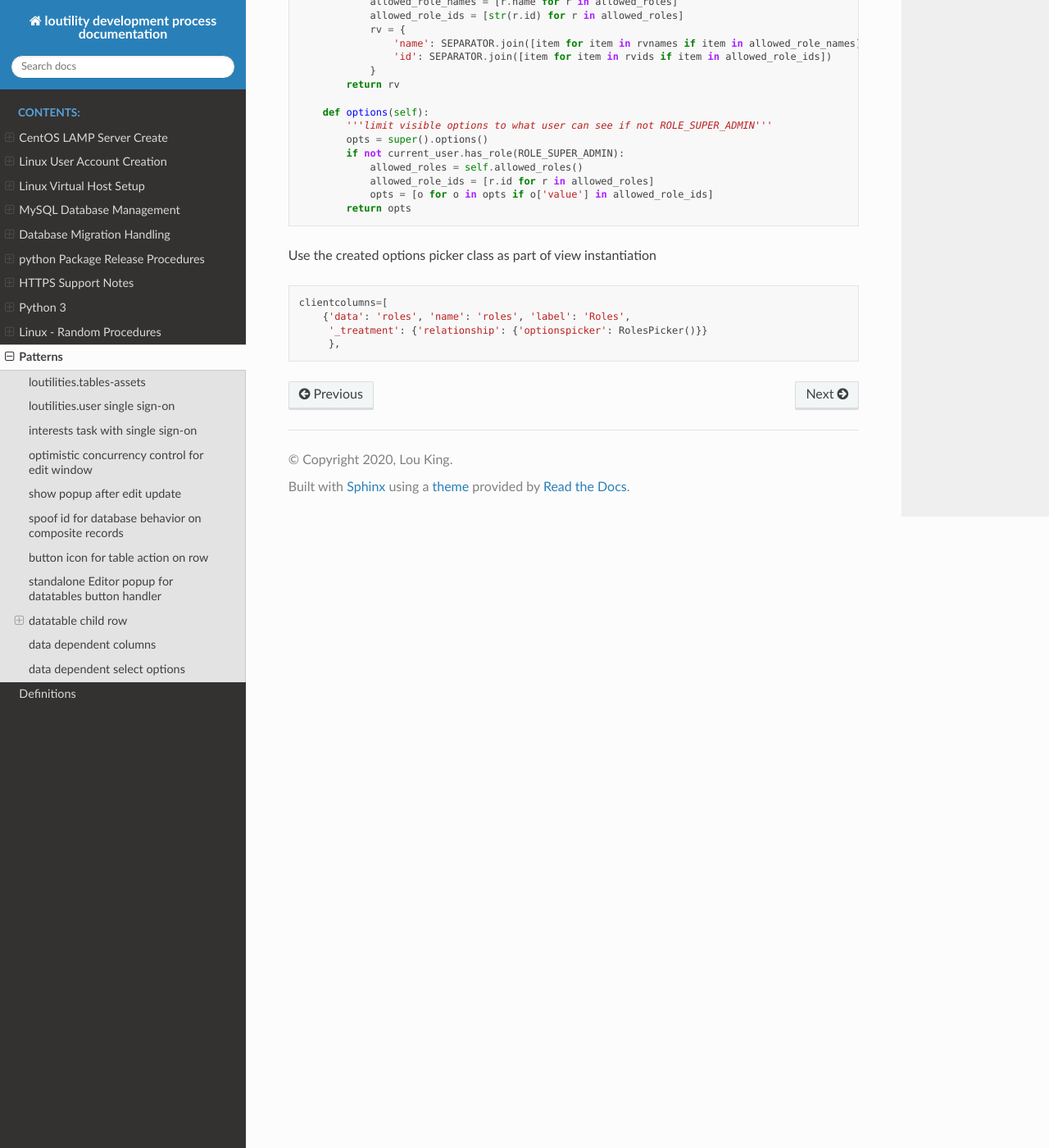
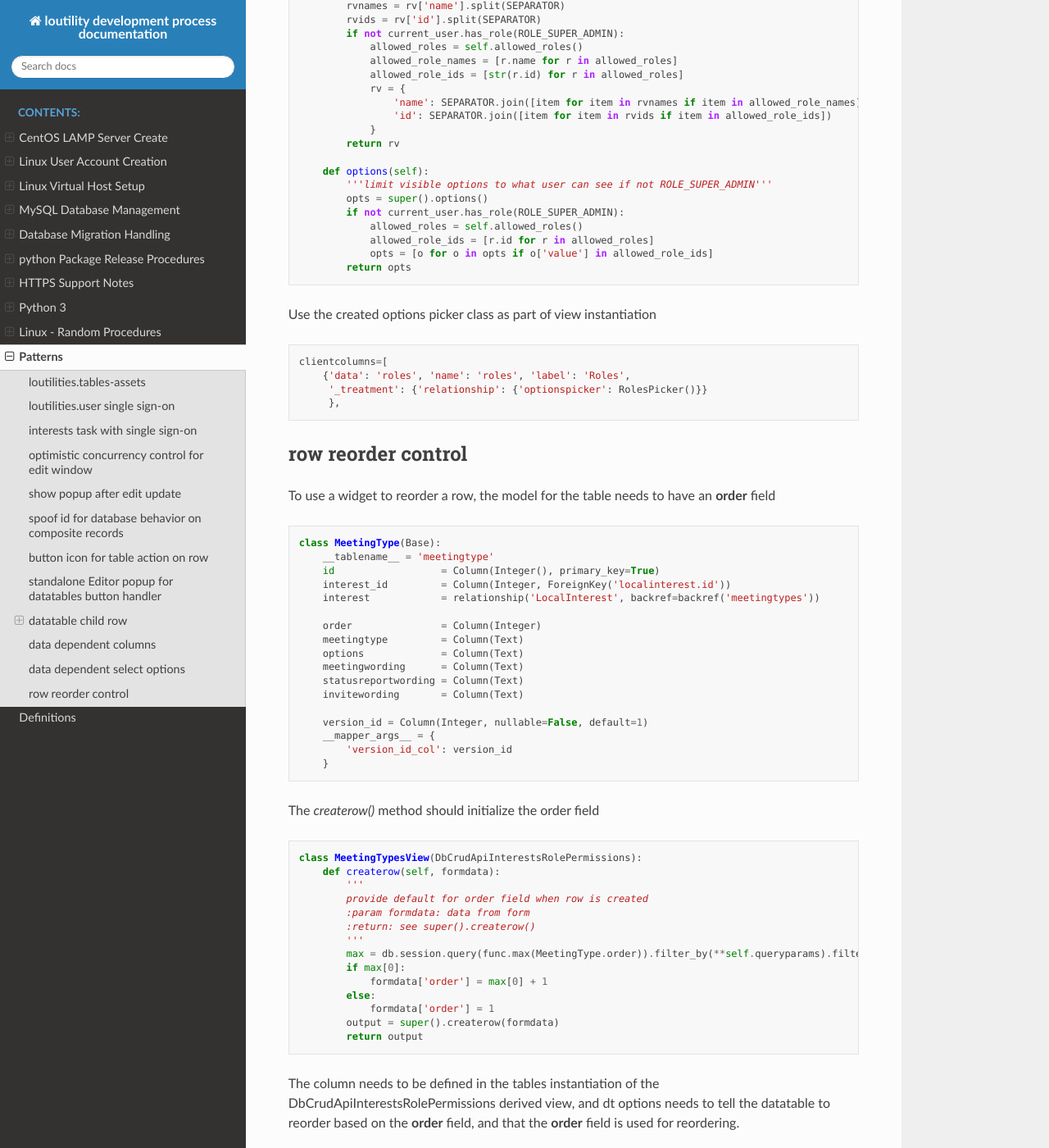
Before and after one commit to shanholtzerk/fork_loudevprocess, a Sphinx documentation site: the page built from docs/source/patterns.rst, in a window 1280 px wide and 1400 px high, scrolled down 16783 px. Shown: the whole window at 82% size. Built offline with Sphinx 7.4.7 and the Read the Docs theme 2.0.0, drawn with Linux system fonts in a browser that asks for light colours; some of the changed text lies outside the part shown.

Commit message:
new patterns: row control reorder

```diff
--- a/docs/source/patterns.rst
+++ b/docs/source/patterns.rst
@@ -1,5 +1,8 @@
 Patterns
 ++++++++++++++++++++++++++++++
+
+Hey, check out https://exploreflask.com/en/latest/index.html which has some patterns which might
+be of interest.
 
 loutilities.tables-assets
 ---------------------------------
@@ -974,3 +977,73 @@ Use the created options picker class as part of view instantiation
                 {'data': 'roles', 'name': 'roles', 'label': 'Roles',
                  '_treatment': {'relationship': {'optionspicker': RolesPicker()}}
                  },
+
+row reorder control
+-------------------------------------------------------
+To use a widget to reorder a row, the model for the table needs to have an **order** field
+
+.. code-block:: python
+
+    class MeetingType(Base):
+        __tablename__ = 'meetingtype'
+        id                  = Column(Integer(), primary_key=True)
+        interest_id         = Column(Integer, ForeignKey('localinterest.id'))
+        interest            = relationship('LocalInterest', backref=backref('meetingtypes'))
+
+        order               = Column(Integer)
+        meetingtype         = Column(Text)
+        options             = Column(Text)
+        meetingwording      = Column(Text)
+        statusreportwording = Column(Text)
+        invitewording       = Column(Text)
+
+        version_id = Column(Integer, nullable=False, default=1)
+        __mapper_args__ = {
+            'version_id_col': version_id
+        }
+
+The `createrow()` method should initialize the order field
+
+.. code-block:: python
+
+    class MeetingTypesView(DbCrudApiInterestsRolePermissions):
+        def createrow(self, formdata):
+            '''
+            provide default for order field when row is created
+            :param formdata: data from form
+            :return: see super().createrow()
+            '''
+            max = db.session.query(func.max(MeetingType.order)).filter_by(**self.queryparams).filter(*self.queryfilters).one()
+            if max[0]:
+                formdata['order'] = max[0] + 1
+            else:
+                formdata['order'] = 1
+            output = super().createrow(formdata)
+            return output
+
+The column needs to be defined in the tables instantiation of the DbCrudApiInterestsRolePermissions derived
+view, and dt options needs to tell the datatable to reorder based on the **order** field, and that the **order**
+field is used for reordering.
+
+.. code-block:: python
+
+    meetingtypes_view = MeetingTypesView(
+        clientcolumns=[
+            {'data': 'order', 'name': 'order', 'label': 'Reorder',
+             'type': 'hidden',
+             'className': 'reorder shrink-to-fit',
+             'render': {'eval': 'render_grip'},
+             },
+            ...
+        ]
+
+        dtoptions={
+            'order': [['order:name', 'asc']],
+            'rowReorder': {
+                'dataSrc': 'order',
+                'selector': 'td.reorder',
+                'snapX': True,
+            },
+            ...
+        }
+    )
```
Also changed, not shown: docs/source/mysql-database-management.rst (+9 -2 lines).
